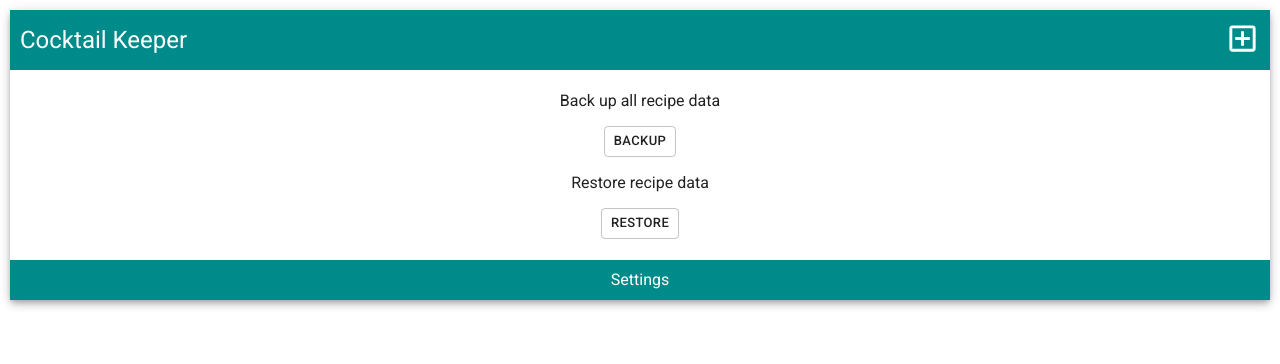
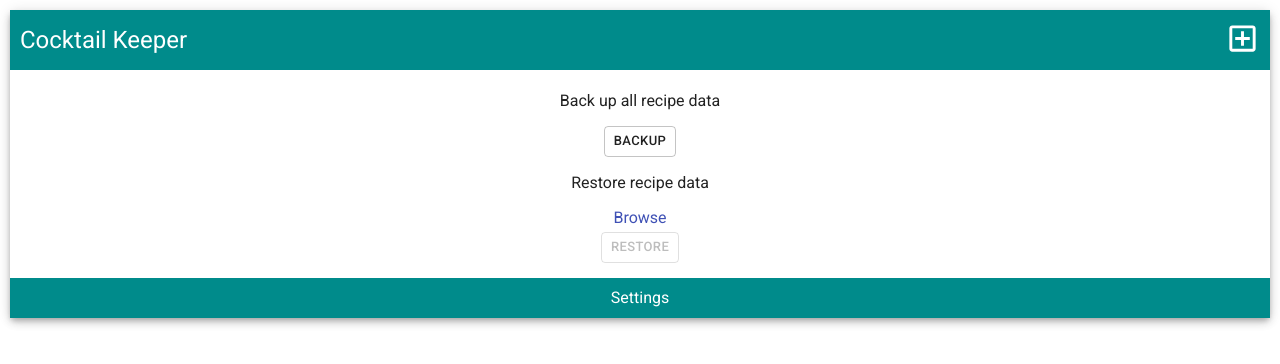
Before and after one commit to thisiscmt/CocktailKeeper, a React app: page /settings in a window 1280 px wide. Shown: the top 364 px of the page. Built offline with nearby package versions, Linux system fonts and the light colour scheme; a web font is replaced by a local one.

Commit message:
Finished restore functionality, preliminary work for home page drag and drop

```diff
--- a/package.json
+++ b/package.json
@@ -23,6 +23,9 @@
         "react": "^16.11.0",
         "react-app-polyfill": "^1.0.4",
         "react-dev-utils": "^9.1.0",
+        "react-dnd": "^11.1.3",
+        "react-dnd-html5-backend": "^11.1.3",
+        "react-dnd-touch-backend": "^11.1.3",
         "react-dom": "^16.11.0",
         "react-helmet": "^5.2.1",
         "react-router-dom": "^5.1.2",
--- a/src/pages/EditRecipe/EditRecipe.js
+++ b/src/pages/EditRecipe/EditRecipe.js
@@ -13,7 +13,6 @@ import {MuiThemeProvider} from '@material-ui/core';
 import QtyModal from '../../components/QtyModal/QtyModal';
 import RecipeService from '../../services/RecipeService';
 import SharedService from '../../services/SharedService';
-import Recipe from '../../models/Recipe';
 import Ingredient from '../../models/Ingredient';
 import ColorSelectorModal from '../../components/ColorSelectorModal/ColorSelectorModal';
 import DeleteConfirmationModal from '../../components/DeleteConfirmationModal/DeleteConfirmationModal';
--- a/src/pages/ErrorPage/ErrorPage.js
+++ b/src/pages/ErrorPage/ErrorPage.js
@@ -4,7 +4,7 @@ class ErrorPage extends React.Component {
     render() {
         return (
             <section>
-                <div>This is the error page</div>
+                <p>The page you are trying to reach can't be found</p>
             </section>
         )
     }
--- a/src/pages/Home/Home.js
+++ b/src/pages/Home/Home.js
@@ -1,18 +1,15 @@
 import React from 'react';
 import Button from '@material-ui/core/Button';
+import {DndProvider, useDrag, useDrop} from 'react-dnd';
+import { HTML5Backend } from 'react-dnd-html5-backend';
+import { TouchBackend } from 'react-dnd-touch-backend';
+import {createStyles, withStyles} from '@material-ui/core/styles';
 
 import RecipeService from '../../services/RecipeService';
-import {createStyles, withStyles} from '@material-ui/core/styles';
 
 const styles = createStyles({
-    recipeContainer: {
-        paddingBottom: '8px'
-    },
-
     recipe: {
-        paddingLeft: '8px',
-        paddingTop: '8px',
-        paddingRight: '8px'
+        margin: '8px'
     }
 });
 
@@ -20,8 +17,45 @@ class Home extends React.Component {
     constructor(props) {
         super(props);
 
+        let hasTouchSupport = false;
+
+        // Set a flag to determine which backend provider should be used with react-dnd, since there isn't a single one that can handle both
+        // types of input effectively (see https://react-dnd.github.io/react-dnd/docs/backends/touch)
+        if ('ontouchstart' in window || navigator.maxTouchPoints > 0) {
+            hasTouchSupport = true;
+        }
+
+        // const [{isDragging}, drag] = useDrag({
+        //     item: { type: 'recipe', name: 'recipeName' },
+        //     end: (item, monitor) => {
+        //         const dropResult = monitor.getDropResult();
+        //
+        //         if (item && dropResult) {
+        //             alert(`You dropped ${item.name} into ${dropResult.name}!`);
+        //         }
+        //     },
+        //     collect: monitor => ({
+        //         isDragging: !!monitor.isDragging(),
+        //     }),
+        // })
+        //
+        // const [{ canDrop, isOver }, drop] = useDrop({
+        //     accept: 'recipe',
+        //     drop: () => ({ name: 'Dustbin' }),
+        //     collect: (monitor) => ({
+        //         isOver: monitor.isOver(),
+        //         canDrop: monitor.canDrop(),
+        //     }),
+        // });
+        //
+        // const opacity = isDragging ? 0.4 : 1;
+
         this.state = {
-            recipes: RecipeService.getRecipes()
+            recipes: RecipeService.getRecipes(),
+            hasTouchSupport
+            // drag,
+            // drop,
+            // opacity
         };
     };
 
@@ -31,7 +65,7 @@ class Home extends React.Component {
 
     render() {
         const { classes } = this.props;
-        const { recipes } = this.state;
+        const { recipes, hasTouchSupport, drag, drop, opacity } = this.state;
 
         return (
             <section>
--- a/src/pages/Settings/Settings.js
+++ b/src/pages/Settings/Settings.js
@@ -4,17 +4,54 @@ import Button from '@material-ui/core/Button';
 import {createStyles, withStyles} from '@material-ui/core/styles';
 
 import RecipeService from '../../services/RecipeService';
+import SharedService from '../../services/SharedService';
 
 const styles = createStyles({
     root: {
         paddingTop: '5px',
         paddingBottom: '5px'
+    },
+
+    restoreContainer: {
+        marginBottom: '10px'
+    },
+
+    fileUploadLabel: {
+        cursor: 'pointer',
+        display: 'inline-block',
+        marginBottom: '5px'
+    },
+
+    fileUploadInput: {
+        display: 'none'
+    },
+
+    selectedFile: {
+        fontSize: '14px',
+        fontStyle: 'italic',
+        marginBottom: '10px'
+    },
+
+    userMessage: {
+        fontSize: '14px',
+        marginBottom: '10px'
     }
-
 });
 
 class Settings extends React.Component {
-    download = (fileName, data) => {
+    constructor(props) {
+        super(props);
+
+        this.fileInput = React.createRef();
+        this.theme = SharedService.buildThemeConfig();
+
+        this.state = {
+            selectedFile: null,
+            success: false
+        };
+    }
+
+    handleDownload = (fileName, data) => {
         const element = document.createElement('a');
         element.setAttribute('href', 'data:text/plain;charset=utf-8,' + encodeURIComponent(data));
         element.setAttribute('download', fileName);
@@ -25,6 +62,17 @@ class Settings extends React.Component {
         document.body.removeChild(element);
     }
 
+    handleSelectFile = (event) => {
+        this.setState({ selectedFile: event.target.files[0] })
+    };
+
+    handleReaderLoadEnd = () => {
+        if (this.reader.result) {
+            RecipeService.setRecipeData(this.reader.result);
+            this.setState({ selectedFile: null, success: true });
+        }
+    };
+
     handleBackup = () => {
         const recipeData = RecipeService.getRecipeData();
 
@@ -32,16 +80,19 @@ class Settings extends React.Component {
             const recipeJSON = JSON.parse(recipeData);
             recipeJSON.savedOn = new Date().getTime();
 
-            this.download('Cocktail Keeper recipes.json', JSON.stringify(recipeJSON));
+            this.handleDownload('Cocktail Keeper recipes.json', JSON.stringify(recipeJSON));
         }
     };
 
     handleRestore = () => {
-        // TODO
+        this.reader = new FileReader();
+        this.reader.onloadend = this.handleReaderLoadEnd;
+        this.reader.readAsText(this.state.selectedFile);
     };
 
     render() {
         const { classes } = this.props;
+        const { selectedFile, success } = this.state;
 
         return (
             <div className={classes.root}>
@@ -54,11 +105,40 @@ class Settings extends React.Component {
 
                     <p>Restore recipe data</p>
 
-                    <p>
-                        <Button variant='outlined' color='default' size='small' onClick={this.handleRestore}>
-                            Restore
-                        </Button>
-                    </p>
+                    <div className={classes.restoreContainer}>
+                        <label htmlFor="FileUpload" className={classes.fileUploadLabel} style={{color: this.theme.palette.primary.main}}>Browse
+                            <input
+                                type="file"
+                                id="FileUpload"
+                                name="file"
+                                className={classes.fileUploadInput}
+                                ref={this.fileInput}
+                                onChange={this.handleSelectFile}
+                                accept='.json'/>
+                        </label>
+
+                        {
+                            selectedFile &&
+                            <div className={classes.selectedFile}>{ selectedFile.name }</div>
+                        }
+
+                        {
+                            success &&
+                            <div className={classes.userMessage}>Data restored successfully</div>
+                        }
+
+                        <div>
+                            <Button
+                                variant='outlined'
+                                color='default'
+                                size='small'
+                                disabled={!selectedFile}
+                                onClick={this.handleRestore}
+                            >
+                                Restore
+                            </Button>
+                        </div>
+                    </div>
                 </Container>
             </div>
         );
--- a/src/services/RecipeService.js
+++ b/src/services/RecipeService.js
@@ -84,6 +84,10 @@ class RecipeService {
     static getRecipeData = () => {
         return localStorage.getItem('ck.recipes');
     }
+
+    static setRecipeData = (data) => {
+        localStorage.setItem('ck.recipes', data);
+    }
 }
 
 export default RecipeService;
--- a/src/services/SharedService.js
+++ b/src/services/SharedService.js
@@ -1,33 +1,33 @@
 import {createMuiTheme} from '@material-ui/core';
 
 class SharedService {
-    static buildThemeConfig = (recipe) => {
-        if (recipe) {
+    static buildThemeConfig = (overrides) => {
+        if (overrides) {
             return createMuiTheme({
                 palette: {
                     primary: {
-                        main: recipe.textColor
+                        main: overrides.textColor
                     }
                 },
                 overrides: {
                     MuiContainer: {
                         root: {
-                            backgroundColor: recipe.backgroundColor,
+                            backgroundColor: overrides.backgroundColor,
                             paddingTop: '5px',
                             paddingBottom: '6px'
                         }
                     },
                     MuiButton: {
                         root: {
-                            color: recipe.textColor
+                            color: overrides.textColor
                         }
                     },
                     MuiCard: {
                         root: {
-                            backgroundColor: recipe.backgroundColor,
+                            backgroundColor: overrides.backgroundColor,
                             border: 'none',
                             boxShadow: 'none',
-                            color: recipe.textColor
+                            color: overrides.textColor
                         }
                     },
                     MuiCardContent: {
@@ -40,12 +40,12 @@ class SharedService {
                     },
                     MuiList: {
                         root: {
-                            color: recipe.textColor
+                            color: overrides.textColor
                         }
                     },
                     MuiInputBase: {
                         root: {
-                            color: recipe.textColor
+                            color: overrides.textColor
                         }
                     },
                     MuiDivider: {
```
Also changed, not shown: 1 other file (tests, documents, lock files or other folders).
